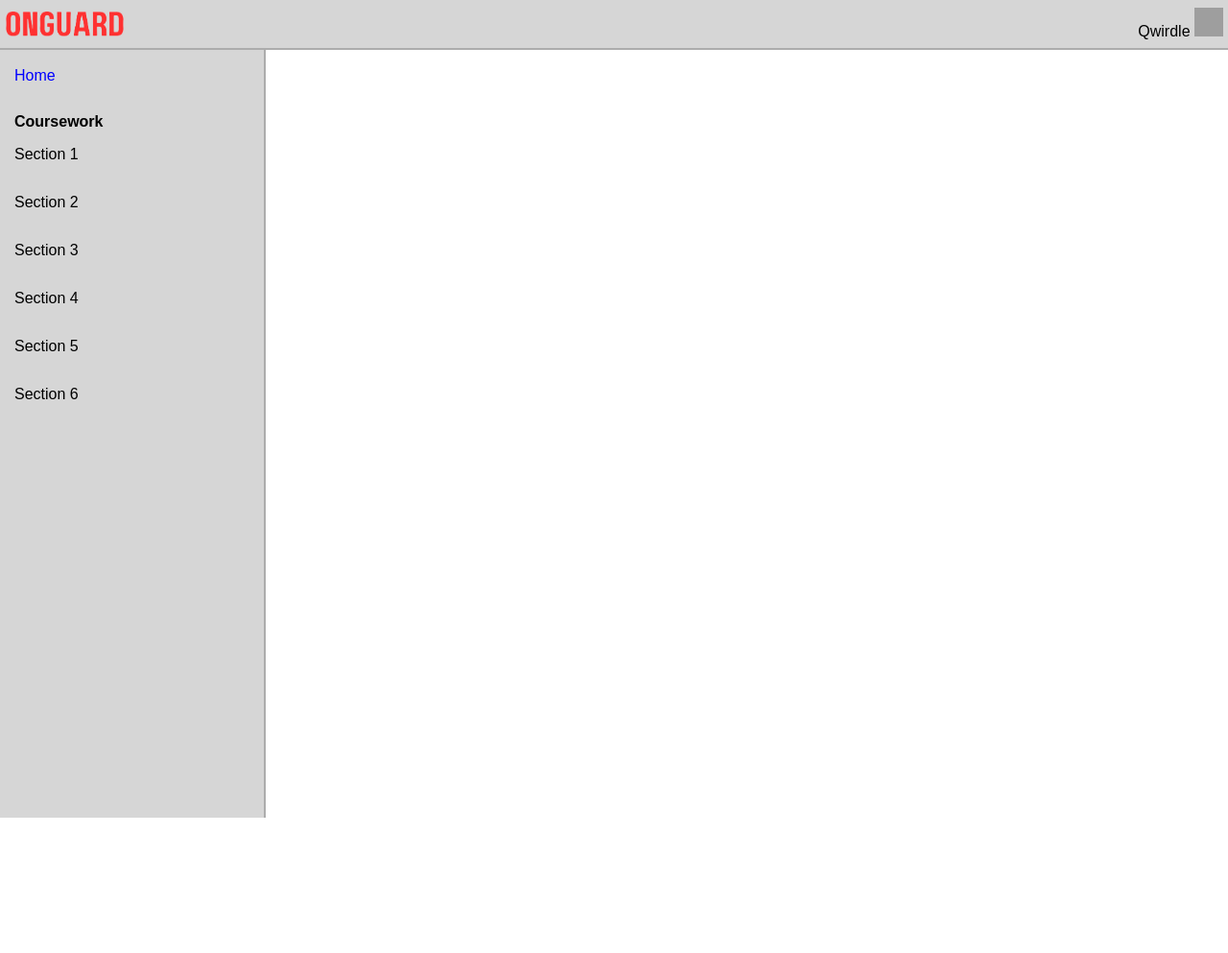
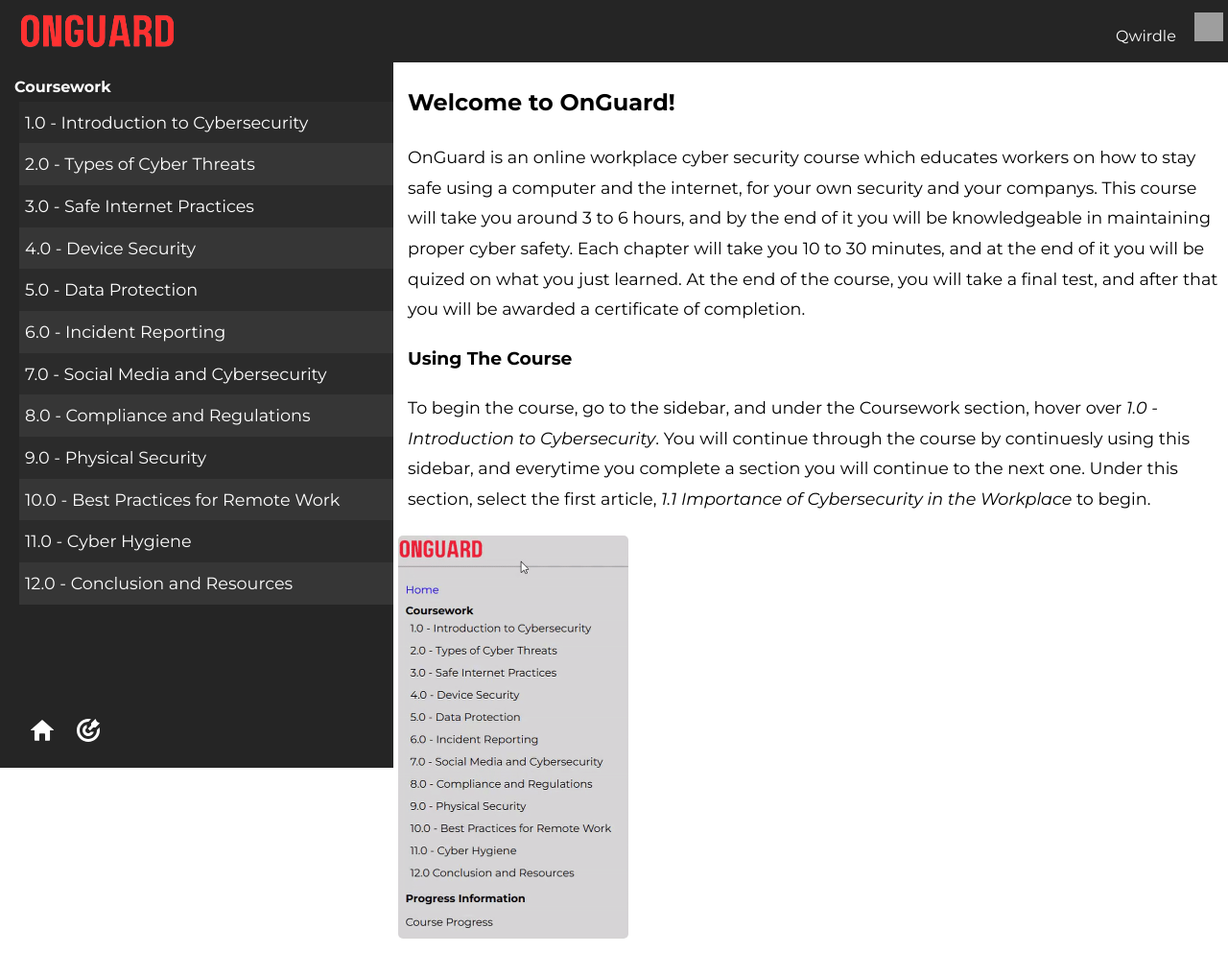
Before and after one commit to Qwirdle/OnGuard, a Flask app: page /home/ in a window 1280 px wide. Shown: the whole page at 96% size. Before the commit the page ends 852 px from the top, so only its background shows below. Run offline with Flask 3, Linux system fonts and the light colour scheme; a user stored in the database is signed in; grey boxes are pictures that could not be loaded.

Commit message:
omg lmao heres a major overhaul of the website imma take no care in merging in <3

```diff
--- a/app.py
+++ b/app.py
@@ -140,10 +140,21 @@ def login():
 # login required integrates blocked part of page with login_manager
 @login_required
 def home():
-    # go through each db assignment score and see if it has been passed
     user = Users.query.filter_by(username=current_user.username).first()
 
     return render_template('home.html')
+
+@app.route('/progress/')
+@login_required
+def progress():
+    user = Users.query.filter_by(username=current_user.username).first()
+
+    return render_template('progress.html')
+
+@app.route('/introToCyber/1.1')
+@login_required
+def impToCyber():
+    return render_template('/articles/1/1_1.html')
 
 # logout
 @app.route('/logout/')
--- a/static/css/main.css
+++ b/static/css/main.css
@@ -1,24 +1,47 @@
+/* https://coolors.co/3bc14a-34252f-ff101f-ffffff-a5abaf */
+@import url('https://fonts.googleapis.com/css2?family=Arimo:ital,wght@0,400..700;1,400..700&family=Montserrat:ital,wght@0,100..900;1,100..900&display=swap');
+
 body {
-  overflow-y: hidden;
   overflow-x: hidden;
   margin: 0;
+  padding: 0;
 
-  font-family: Arial;
-  color: #000000;
+  font-family: "Montserrat", sans-serif;
+  color: white;
+  line-height: 1.8;
 }
 
 #ver-container {
   width: 500px;
   margin: auto;
   height: 100vh;
-  background-color: rgb(214, 214, 214);
+  background-color: #252525;
   padding: 0;
-  border-left: 2px solid rgb(172, 172, 172);
-  border-right: 2px solid rgb(172, 172, 172);
   text-align: center;
   display: flex;
   flex-direction: column;
   align-items: center;
+}
+
+.centerText {
+  text-align: center;
+  display: flex;
+  flex-direction: column;
+  align-items: center;
+}
+
+#navbar {
+  margin-bottom: 15px;
+}
+
+.navbar-icon {
+  padding: 2px;
+  transition: margin 0.2s ease-out;
+}
+
+.navbar-icon:hover {
+  cursor: pointer;
+  margin-bottom: 5px;
 }
 
 #header {
@@ -27,8 +50,9 @@ body {
   justify-content:space-between;
   align-items:center;
   overflow:hidden;
-  background-color: rgb(214, 214, 214);
-  border-bottom: 2px solid rgb(172, 172, 172);
+  position: sticky;
+  top: 0;
+  background-color: #252525;
   z-index: 1;
 }
 
@@ -44,23 +68,43 @@ body {
   padding-right: 5px;
 }
 
+#content {
+  display: flex;
+  flex-flow: row;
+}
+
+#courseTextContainer {
+  margin-left: 410px;
+  width: 100%;
+  color: black;
+}
+
+#courseTextContainer p, h1, h2, h3, h4, h5, h6, ul, ol, img {
+  margin-left: 15px;
+}
+
+#courseTextContainer li {
+  margin-left: 30px;
+}
+
 #sidebar {
-  height: 100vh;
-  width: 260px; /* Set the width of the sidebar */
-  position:relative;
-  bottom: 0; /* Fixed Sidebar (stay in place on scroll) */
-  background-color: rgb(214, 214, 214);
-  border-right: 2px solid rgb(172, 172, 172);
+  height: calc(100vh - 65px);
+
+  width: 395px; /* Set the width of the sidebar */
+  position: fixed;
+  top: 65px; /* Fixed Sidebar (stay in place on scroll) */
+  padding-left: 15px;
+  background-color: #252525;
   overflow-x: hidden; /* Disable horizontal scroll */
-  padding-left: 15px;
   display: flex;
   flex-direction: column;
+  justify-content: space-between;
 }
 
 a {
   text-decoration: none;
   cursor: pointer;
-  color: blue;
+  color: rgb(158, 158, 255);
   width: fit-content;
 }
 
@@ -72,19 +116,46 @@ button {
   border-radius: 9px;
   border: 0;
   font-size: 20px;
-  background: #e6e6e6;
+  background: #FFFFFF;
   padding: 10px 20px 10px 20px;
   text-decoration: none;
   transition: 0.3s;
 }
 
+.next {
+  background: #7786a5;
+  color: white;
+  width: 100%;
+  text-align: center;
+  border: 0;
+  font-size: 20px;
+  padding: 10px;
+  text-decoration: none;
+  font-weight: bold;
+}
+
 .dropdown {
   background: transparent;
   border: none !important;
-  font-size: 1rem;
+  font-size: .95rem;
+  margin-left: 5px;
   text-align: left;
-  width: fit-content;
+  width: 100%;
+  background-color: #2b2b2b;
   padding: 0;
+}
+
+.dropdown-alt {
+  background-color: #363636;
+}
+
+.dropdown p {
+  margin: 0px;
+  padding: 6px;
+}
+
+.dropdown a {
+  font-size: 1.08rem;
 }
 
 .dropdown-content {
@@ -105,7 +176,8 @@ button {
 }
 
 .b:hover {
-  background: #ffffff;
+  background: #6b86c0;
+  color: white;
   text-decoration: none;
 }
 
@@ -113,7 +185,7 @@ input {
   padding: 12px 20px;
   margin: 8px 0;
   width: 300px;
-  background: #e6e6e6;
+  background: #ffffff;
   border-radius: 9px;
   border: 0;
 
@@ -130,19 +202,22 @@ input {
 
 /* types of errors */
 .error {
-  background-color: #a75858;
+  background-color: #e93232;
   color: #ffffff;
 }
 
 #passValContainer {
-  background-color: #a75858;
+  background-color: #e93232;
   color: #ffffff;
 
-  font-size: .95rem;
   text-align: left;
 
   padding: 5px;
   border-radius: 10px;
+}
+
+#passValContainer p {
+  font-size: .9rem;
 }
 
 #back {
@@ -150,8 +225,18 @@ input {
   position: fixed;
 }
 
+p, li, a {
+  font-size: 1.1rem;
+}
+
 h4 {
   margin: 0;
   margin-top: 12px;
   width: fit-content;
 }
+
+.source {
+  margin: 0;
+  font-style: italic;
+  font-size: .9rem;
+}
--- /dev/null
+++ b/templates/base-course.html
@@ -0,0 +1,155 @@
+<!DOCTYPE html>
+{% autoescape true %}
+<html lang="en">
+<head>
+    <meta charset="UTF-8">
+    <meta name="viewport" content="width=device-width, initial-scale=1.0">
+    <link rel="stylesheet" href="{{ url_for('static', filename='css/main.css') }}">
+
+    <link rel="apple-touch-icon" sizes="180x180" href="{{ url_for('static', filename='assets/favicons/apple-touch-icon.png') }}">
+    <link rel="icon" type="image/png" sizes="32x32" href="{{ url_for('static', filename='assets/favicons/favicon-32x32.png') }}">
+    <link rel="icon" type="image/png" sizes="16x16" href="{{ url_for('static', filename='assets/favicons/favicon-16x16.png') }}">
+    <link rel="manifest" href="/site.webmanifest">
+    {% block head %}{% endblock %}
+</head>
+<body>
+    {% with messages = get_flashed_messages(with_categories=true) %}
+        {% if messages %}
+          <!-- span to avoid weird div props -->
+          <span>
+          {% for category, message in messages %}
+            <div class="flash-base {{ category }}">{{ message }}</div>
+          {% endfor %}
+          </span>
+        {% endif %}
+    {%  endwith %}
+    <div id="header">
+        <img src="{{ url_for('static', filename='assets/images/logo.png') }}" height="65px" width="162.5px" style="padding-left: 5px;">
+        <div id="account">
+            {{ current_user.username }}
+            <img src="{{ url_for('static', filename='assets/images/account.svg') }}" height="30px" width="30px" id="account-icon">
+        </div>
+    </div>
+    <div id="content">
+        <div id="sidebar">
+            <span>
+                <h4>Coursework</h4>
+
+                <div class="dropdown"><p>1.0 - Introduction to Cybersecurity <img class="dropIcon" src="{{ url_for('static', filename='assets/ui/arrow.svg') }}" height="12px" width="12px"></p>
+                    <span class="dropdown-content">
+                        <p><a href="{{ url_for('impToCyber') }}">1.1 Importance of Cybersecurity in the Workplace</a></p>
+                        <p><a>1.2 Overview of Common Threats</a></p>
+                        <p><a>1.3 Quiz 1: Introduction to Cybersecurity</a></p>
+                    </span>
+                </div>
+
+                <div class="dropdown dropdown-alt"><p>2.0 - Types of Cyber Threats <img class="dropIcon" src="{{ url_for('static', filename='assets/ui/arrow.svg') }}" height="12px" width="12px"></p>
+                    <span class="dropdown-content">
+                        <p><a>2.1 Phishing and Social Engineering</a></p>
+                        <p><a>2.2 Malware, Ransomware, and Viruses</a></p>
+                        <p><a>2.3 Insider Threats</a></p>
+                        <p><a>2.4 Quiz 2: Types of Cyber Threats</a></p>
+                    </span>
+                </div>
+
+                <div class="dropdown"><p>3.0 - Safe Internet Practices <img class="dropIcon" src="{{ url_for('static', filename='assets/ui/arrow.svg') }}" height="12px" width="12px"></p>
+                    <span class="dropdown-content">
+                        <p><a>3.1 Recognizing Suspicious Emails and Links</a></p>
+                        <p><a>3.2 Secure Browsing Habits</a></p>
+                        <p><a>3.3 Using Strong, Unique Passwords</a></p>
+                        <p><a>3.4 Quiz 3: Safe Internet Practices</a></p>
+                    </span>
+                </div>
+
+                <div class="dropdown dropdown-alt"><p>4.0 - Device Security <img class="dropIcon" src="{{ url_for('static', filename='assets/ui/arrow.svg') }}" height="12px" width="12px"></p>
+                    <span class="dropdown-content">
+                        <p><a>4.1 Securing Mobile Devices and Laptops</a></p>
+                        <p><a>4.2 Importance of Software Updates</a></p>
+                        <p><a>4.3 Safe Use of Wi-Fi</a></p>
+                        <p><a>4.4 Quiz 4: Device Security</a></p>
+                    </span>
+                </div>
+
+                <div class="dropdown"><p>5.0 - Data Protection <img class="dropIcon" src="{{ url_for('static', filename='assets/ui/arrow.svg') }}" height="12px" width="12px"></p>
+                    <span class="dropdown-content">
+                        <p><a>5.1 Understanding Data Classification and Handling</a></p>
+                        <p><a>5.2 Importance of Encryption</a></p>
+                        <p><a>5.3 Best Practices for Data Storage and Sharing</a></p>
+                        <p><a>5.4 Quiz 5: Data Protection</a></p>
+                    </span>
+                </div>
+
+                <div class="dropdown dropdown-alt"><p>6.0 - Incident Reporting <img class="dropIcon" src="{{ url_for('static', filename='assets/ui/arrow.svg') }}" height="12px" width="12px"></p>
+                    <span class="dropdown-content">
+                        <p><a>6.1 How to Report a Cybersecurity Incident</a></p>
+                        <p><a>6.2 Understanding the Escalation Process</a></p>
+                        <p><a>6.3 Importance of Timely Reporting</a></p>
+                        <p><a>6.4 Quiz 6: Incident Reporting</a></p>
+                    </span>
+                </div>
+
+                <div class="dropdown"><p>7.0 - Social Media and Cybersecurity <img class="dropIcon" src="{{ url_for('static', filename='assets/ui/arrow.svg') }}" height="12px" width="12px"></p>
+                    <span class="dropdown-content">
+                        <p><a>7.1 Risks Associated with Social Media</a></p>
+                        <p><a>7.2 Privacy Settings and Personal Information Management</a></p>
+                        <p><a>7.3 Quiz 7: Social Media and Cybersecurity</a></p>
+                    </span>
+                </div>
+
+                <div class="dropdown dropdown-alt"><p>8.0 - Compliance and Regulations <img class="dropIcon" src="{{ url_for('static', filename='assets/ui/arrow.svg') }}" height="12px" width="12px"></p>
+                    <span class="dropdown-content">
+                        <p><a>8.1 Overview of Relevant Regulations (e.g., GDPR, HIPAA)</a></p>
+                        <p><a>8.2 Organizational Policies and Procedures</a></p>
+                        <p><a>8.3 Quiz 8: Compliance and Regulations</a></p>
+                    </span>
+                </div>
+
+                <div class="dropdown "><p>9.0 - Physical Security <img class="dropIcon" src="{{ url_for('static', filename='assets/ui/arrow.svg') }}" height="12px" width="12px"></p>
+                    <span class="dropdown-content">
+                        <p><a>9.1 Securing the Workplace (e.g., locking devices, visitor protocols)</a></p>
+                        <p><a>9.2 Importance of Access Control</a></p>
+                        <p><a>9.3 Quiz 9: Physical Security</a></p>
+                    </span>
+                </div>
+
+                <div class="dropdown dropdown-alt"><p>10.0 - Best Practices for Remote Work <img class="dropIcon" src="{{ url_for('static', filename='assets/ui/arrow.svg') }}" height="12px" width="12px"></p>
+                    <span class="dropdown-content">
+                        <p><a>10.1 Secure Remote Access Protocols</a></p>
+                        <p><a>10.2 Maintaining Cybersecurity while Working from Home</a></p>
+                        <p><a>10.3 Quiz 10: Best Practices for Remote Work</a></p>
+                    </span>
+                </div>
+
+                <div class="dropdown"><p>11.0 - Cyber Hygiene <img class="dropIcon" src="{{ url_for('static', filename='assets/ui/arrow.svg') }}" height="12px" width="12px"></p>
+                    <span class="dropdown-content">
+                        <p><a>11.1 Regular Security Practices and Behaviors</a></p>
+                        <p><a>11.2 Importance of Security Awareness and Continuous Learning</a></p>
+                        <p><a>11.3 Quiz 11: Cyber Hygiene</a></p>
+                    </span>
+                </div>
+
+                <div class="dropdown dropdown-alt"><p>12.0 - Conclusion and Resources <img class="dropIcon" src="{{ url_for('static', filename='assets/ui/arrow.svg') }}" height="12px" width="12px"></p>
+                    <span class="dropdown-content">
+                        <p><a>12.1 Summary of Key Points</a></p>
+                        <p><a>12.2 Resources for further Learning and Support</a></p>
+                        <p><a>12.3 Final Test: Overall Cybersecurity Awareness</a></p>
+                    </span>
+                </div>
+            </span>
+
+            <div id="navbar">
+                <a href="{{ url_for('home') }}">
+                    <img src="{{ url_for('static', filename='assets/ui/home.svg') }}" class="navbar-icon">
+                </a>
+                <a href="{{ url_for('progress') }}">
+                    <img src="{{ url_for('static', filename='assets/ui/progress.svg') }}"class="navbar-icon">
+                </a>
+            </div>
+    </div>
+
+    <div id="courseTextContainer">
+        {% block content %}{% endblock %}
+    </div>
+</body>
+{% endautoescape %}
+</html>
--- a/templates/home.html
+++ b/templates/home.html
@@ -1,77 +1,18 @@
-{% extends 'base.html' %}
+{% extends 'base-course.html' %}
 
 {% block head %}
 <title>OnGuard - Home</title>
 {% endblock %}
 
-{% block body %}
-<div id="header">
-    <img src="{{ url_for('static', filename='assets/images/logo.png') }}" height="50px" width="125px" style="padding-left: 5px;">
-    <div id="account">
-        {{ current_user.username }}
-        <img src="{{ url_for('static', filename='assets/images/account.svg') }}" height="30px" width="30px" id="account-icon">
-    </div>
-</div>
-<div id="sidebar">
-    <br>
-    <a href="{{ url_for('home') }}">
-        Home
-    </a><br>
-
-    <h4>Coursework</h4>
-
-    <div class="dropdown"><p>Section 1 <img class="dropIcon" src="{{ url_for('static', filename='assets/ui/arrow.svg') }}" height="12px" width="12px"></p>
-        <span class="dropdown-content">
-            <p><a>1.1 - Introduction</a></p>
-            <p><a>1.2 - Secondary Introduction</a></p>
-            <p><a>1.3 - I Love Goth Girls</a></p>
-            <p><a>1.4 - Evan is Stupid</a></p>
-        </span>
-    </div>
-
-    <div class="dropdown"><p>Section 2 <img class="dropIcon" src="{{ url_for('static', filename='assets/ui/arrow.svg') }}" height="12px" width="12px"></p>
-        <span class="dropdown-content">
-            <p><a>2.1 - Introduction</a></p>
-            <p><a>2.2 - Secondary Introduction</a></p>
-            <p><a>2.3 - I Love Goth Girls</a></p>
-            <p><a>2.4 - Evan is Stupid</a></p>
-        </span>
-    </div>
-
-    <div class="dropdown"><p>Section 3 <img class="dropIcon" src="{{ url_for('static', filename='assets/ui/arrow.svg') }}" height="12px" width="12px"></p>
-        <span class="dropdown-content">
-            <p><a>3.1 - Introduction</a></p>
-            <p><a>3.2 - Secondary Introduction</a></p>
-            <p><a>3.3 - I Love Goth Girls</a></p>
-            <p><a>3.4 - Evan is Stupid</a></p>
-        </span>
-    </div>
-
-    <div class="dropdown"><p>Section 4 <img class="dropIcon" src="{{ url_for('static', filename='assets/ui/arrow.svg') }}" height="12px" width="12px"></p>
-        <span class="dropdown-content">
-            <p><a>4.1 - Introduction</a></p>
-            <p><a>4.2 - Secondary Introduction</a></p>
-            <p><a>4.3 - I Love Goth Girls</a></p>
-            <p><a>4.4 - Evan is Stupid</a></p>
-        </span>
-    </div>
-
-    <div class="dropdown"><p>Section 5 <img class="dropIcon" src="{{ url_for('static', filename='assets/ui/arrow.svg') }}" height="12px" width="12px"></p>
-        <span class="dropdown-content">
-            <p><a>5.1 - Introduction</a></p>
-            <p><a>5.2 - Secondary Introduction</a></p>
-            <p><a>5.3 - I Love Goth Girls</a></p>
-            <p><a>5.4 - Evan is Stupid</a></p>
-        </span>
-    </div>
-
-    <div class="dropdown"><p>Section 6 <img class="dropIcon" src="{{ url_for('static', filename='assets/ui/arrow.svg') }}" height="12px" width="12px"></p>
-        <span class="dropdown-content">
-            <p><a>6.1 - Introduction</a></p>
-            <p><a>6.2 - Secondary Introduction</a></p>
-            <p><a>6.3 - I Love Goth Girls</a></p>
-            <p><a>6.4 - Evan is Stupid</a></p>
-        </span>
-    </div>
-</div>
+{% block content %}
+<h2>Welcome to OnGuard!</h2>
+<p>OnGuard is an online workplace cyber security course which educates workers on how to stay safe using a computer and the internet,
+    for your own security and your companys. This course will take you around 3 to 6 hours, and by the end of it you will be knowledgeable
+    in maintaining proper cyber safety. Each chapter will take you 10 to 30 minutes, and at the end of it you will be quized on what you just
+    learned. At the end of the course, you will take a final test, and after that you will be awarded a certificate of completion.</p>
+<h3>Using The Course</h3>
+<p>To begin the course, go to the sidebar, and under the Coursework section, hover over <i>1.0 - Introduction to Cybersecurity</i>. You will
+    continue through the course by continuesly using this sidebar, and everytime you complete a section you will continue to the next one.
+    Under this section, select the first article, <i>1.1 Importance of Cybersecurity in the Workplace</i> to begin.</p>
+<img src="{{ url_for('static', filename='assets/gifs/select-article-gif-tut.gif') }}" style="width: 240px; height: 419.5px; border-radius: 5px; margin: 5px;">
 {% endblock %}
--- a/templates/login/register.html
+++ b/templates/login/register.html
@@ -92,7 +92,7 @@
             </script>
         </form>
         <br>
-        <a href="{{ url_for('login') }}">Already have an account? <strong>Login Here</strong></a>
+<a href="{{ url_for('login') }}">Already have an account? <strong>Login Here</strong></a>
 
     </div>
 </div>
```
Also changed, not shown: templates/articles/1/1_1.html (added, +33 -0 lines), templates/base-course-next.html (added, +157 -0 lines), templates/progress.html (added, +46 -0 lines), instance/db.sqlite, static/assets/gifs/select-article-gif-tut.gif (added), static/assets/images/account.svg, static/assets/ui/arrow.svg, static/assets/ui/home.svg (added), static/assets/ui/progress.svg (added), templates/base-login.html (line endings or trailing spaces).
